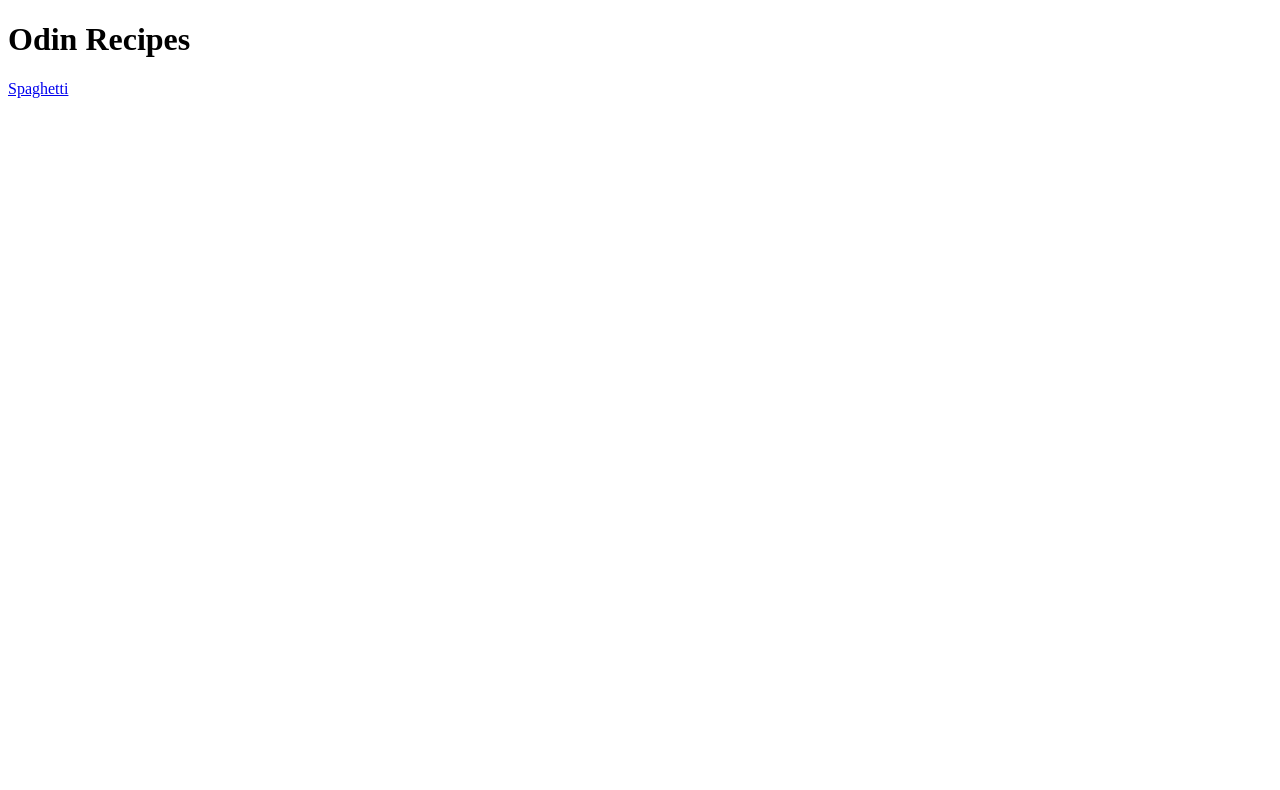
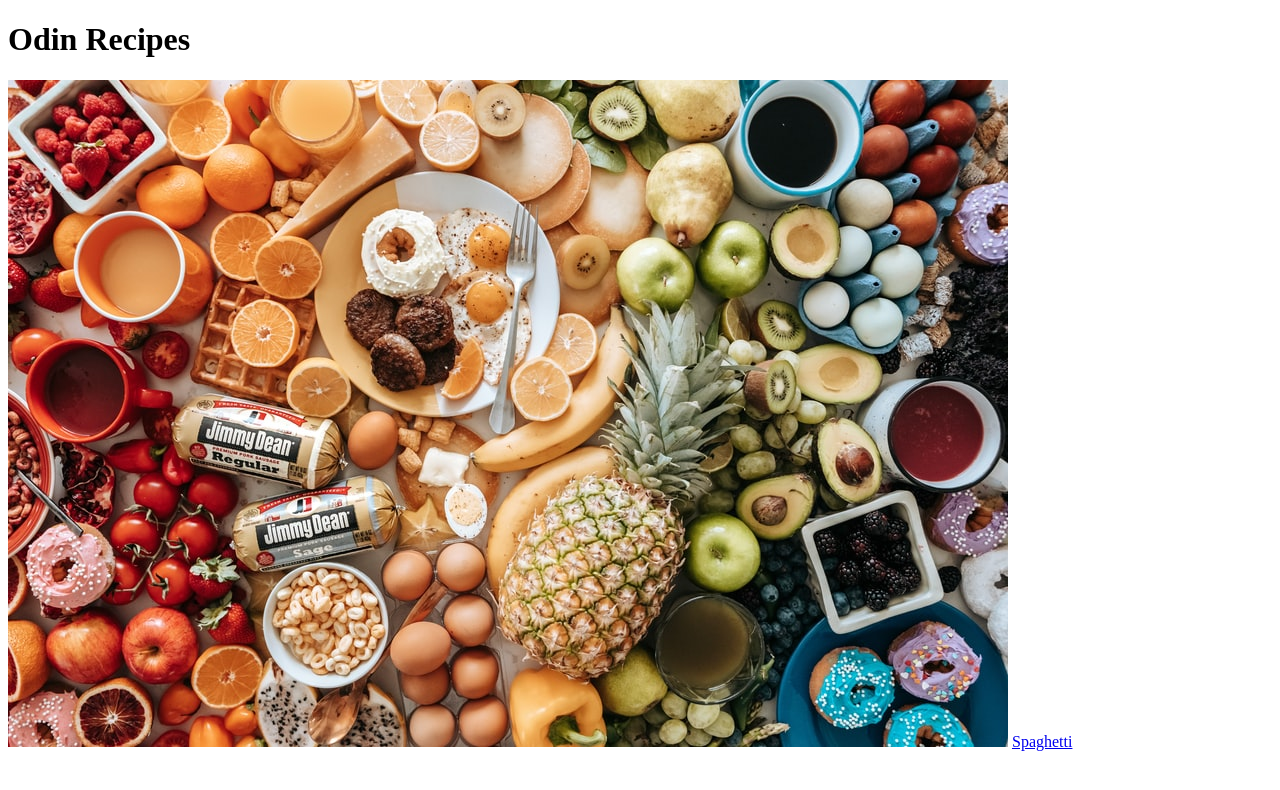
Before and after one commit to siennalikesramen/odin-recipes, a plain HTML site: page index.html in a window 1280 px wide. Drawn offline with Linux system fonts and the light colour scheme.

Commit message:
Is this even working

```diff
--- a/index.html
+++ b/index.html
@@ -6,6 +6,8 @@
     </head>
     <body>
         <h1>Odin Recipes</h1>
-        <a href="spaghetti.html">Spaghetti</a>
+        <img src="images/food.jpeg" alt="nummiez">
+        <a href="recipes/spaghetti.html">Spaghetti</a>
+
     </body>
 </html>
```
Also changed, not shown: images/food.jpeg (added), images/spaghetti.jpg (added).
